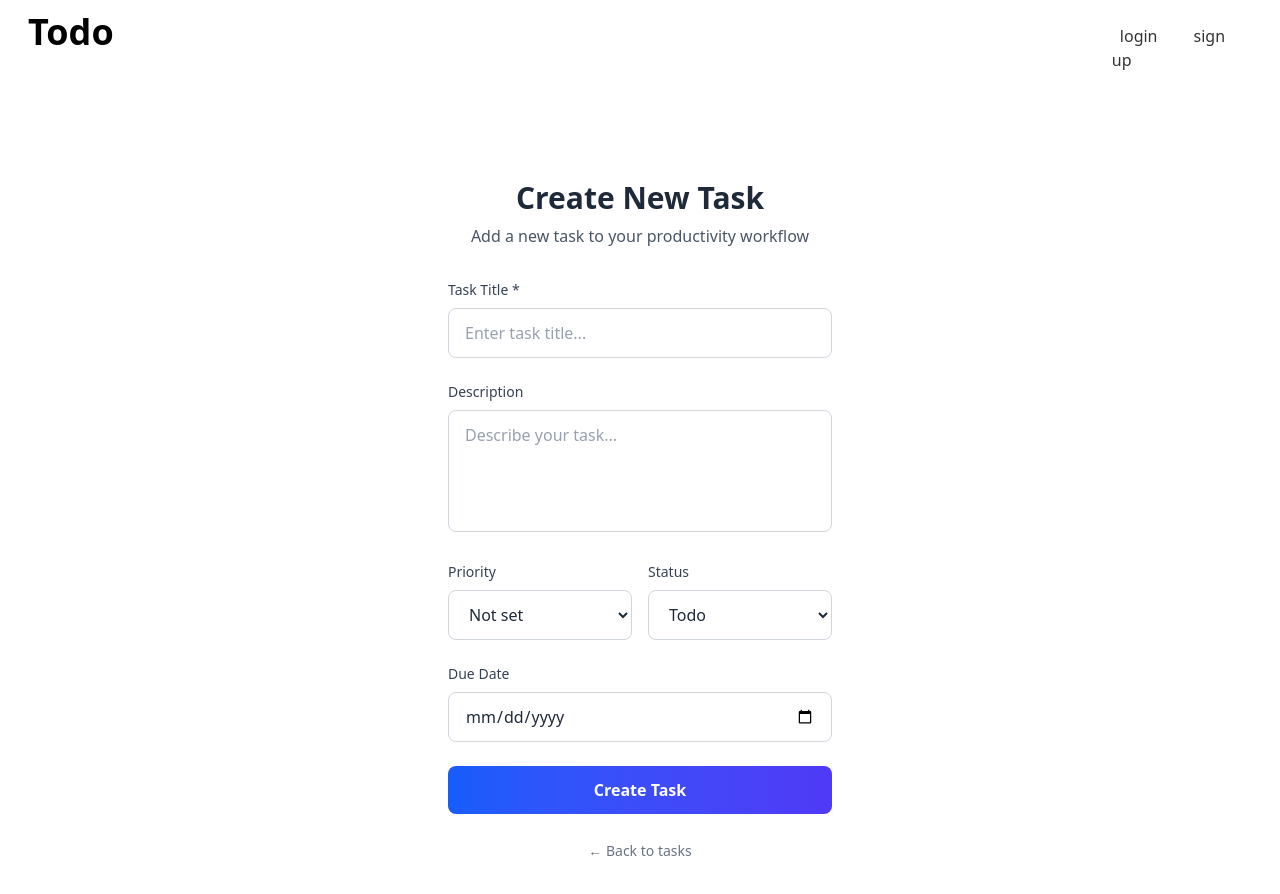
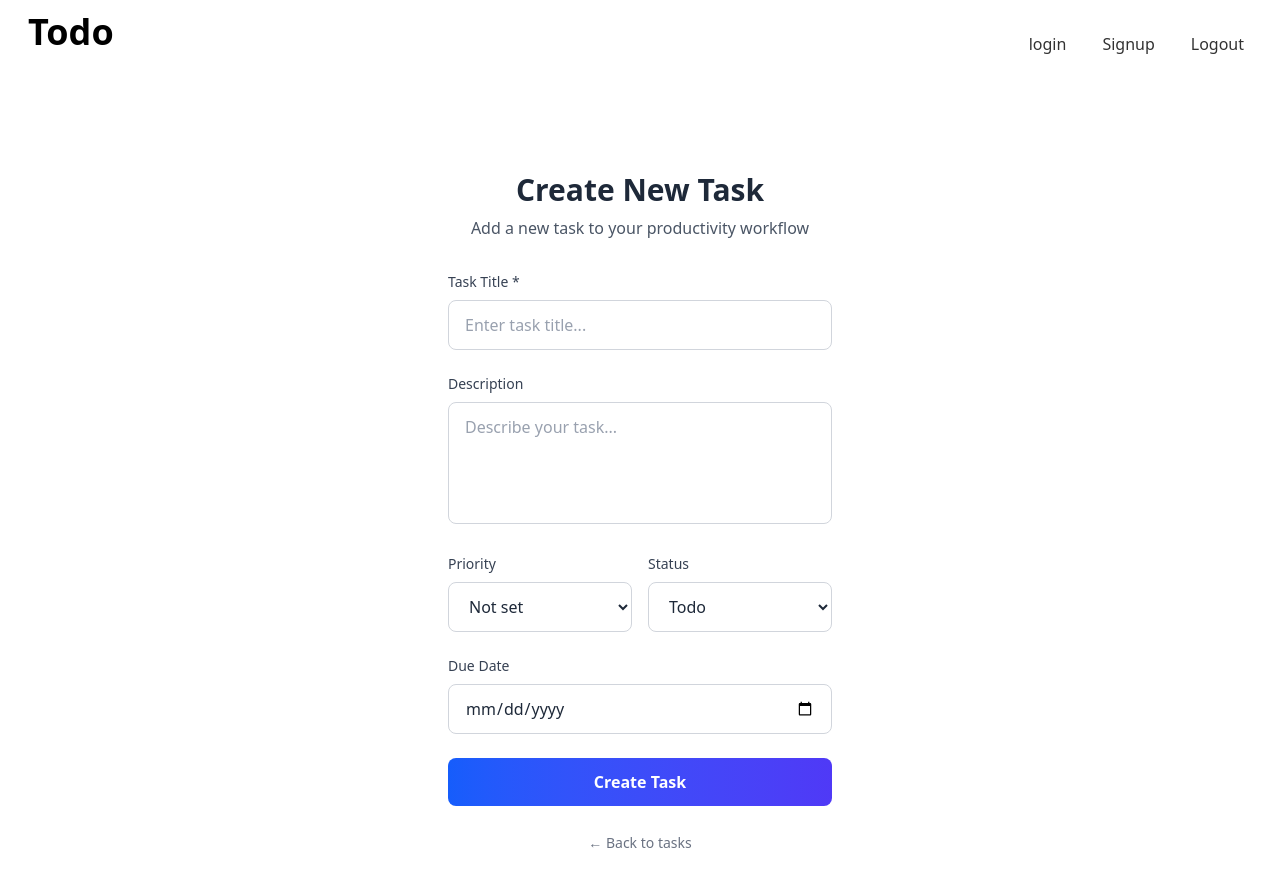
Before and after one commit to Md-Mahir-Asef/todo-app, a React (Vite) app in the folder client/: page /create in a window 1280 px wide. Shown: the top 894 px of the page. Built offline with nearby package versions, Linux system fonts and the light colour scheme; no server answers.

Commit message:
Made a login and logout function in server side.

```diff
--- a/client/src/components/Header.tsx
+++ b/client/src/components/Header.tsx
@@ -1,14 +1,40 @@
+import axios from "axios";
 import { Link } from "react-router-dom";
 
 export function Header() {
+  const baseUrl = import.meta.env.VITE_API_BASE_URL;
+  const logouter = async () => {
+    try {
+      const res = axios.post(
+        `${baseUrl}/user/logout`,
+        {},
+        { withCredentials: true }
+      );
+      console.log(res);
+      alert("Successfully logged Out");
+      window.location.reload();
+    } catch (err) {
+      console.log(err);
+    }
+  };
   return (
     <div className="p-7 pt-3 flex">
       <Link to={"/"} className="flex-11/12">
         <h1 className="text-4xl font-bold">Todo</h1>
       </Link>
-      <div className="pt-3 font-medium">
-        <Link to={"/login"} className="p-2 opacity-80 hover:opacity-100">login</Link>
-        <Link to={"/sign-up"} className="p-2 opacity-80 hover:opacity-100 pl-7">sign up</Link>
+      <div className="pt-3 font-medium flex flex-row">
+        <Link to={"/login"} className="p-2 opacity-80 hover:opacity-100">
+          login
+        </Link>
+        <Link to={"/sign-up"} className="p-2 opacity-80 hover:opacity-100 pl-7">
+          Signup
+        </Link>
+        <button
+          onClick={logouter}
+          className="p-2 opacity-80 hover:opacity-100 pl-7"
+        >
+          Logout
+        </button>
       </div>
     </div>
   );
--- a/client/src/components/Tasks.tsx
+++ b/client/src/components/Tasks.tsx
@@ -23,8 +23,8 @@ export function Tasks() {
   const loadTasks = async () => {
     try {
       setLoading(true);
-      const res = await axios.get<TaskType[]>(
-        `${baseUrl}/tasks/${sortFeild}/${sortOrder}`,
+      const res = await axios.get(
+        `${baseUrl}/user/task/${sortFeild}/${sortOrder}`,
         { withCredentials: true }
       );
       setTasks(res.data);
@@ -34,6 +34,8 @@ export function Tasks() {
       } else {
         console.log(err);
       }
+      alert("Please, Login to view your tasks.");
+      navigate("/login");
     } finally {
       setLoading(false);
     }
@@ -42,7 +44,10 @@ export function Tasks() {
   const handleDelete = async (id: string) => {
     try {
       const deletedTask = await axios.delete<TaskType>(
-        `${baseUrl}/tasks/${id}`
+        `${baseUrl}/user/task/${id}`,
+        {
+          withCredentials: true,
+        }
       );
       console.log(deletedTask);
       setShowDeleteDialogue(true);
--- a/client/src/pages/Create.tsx
+++ b/client/src/pages/Create.tsx
@@ -16,13 +16,17 @@ export function Create() {
     console.log("Create Task Called!");
     try {
       const baseUrl = import.meta.env.VITE_API_BASE_URL;
-      const response = await axios.post(`${baseUrl}/tasks`, {
-        title,
-        description,
-        priority,
-        dueDate,
-        status,
-      });
+      const response = await axios.post(
+        `${baseUrl}/user/task`,
+        {
+          title,
+          description,
+          priority,
+          dueDate,
+          status,
+        },
+        { withCredentials: true }
+      );
       console.log(response);
       navigate("/");
     } catch (error) {
--- a/client/src/pages/Login.tsx
+++ b/client/src/pages/Login.tsx
@@ -1,13 +1,18 @@
+import axios from 'axios';
 import { useState } from 'react';
 import { Link } from 'react-router-dom';
 
 export const Login = () => {
-  const [formData, setFormData] = useState({
-    username: '',
-    email: '',
-    password: '',
-    confirmPassword: ''
-  });
+  const [email, setEmail] = useState<string>("");
+  const [password, setPassword] = useState<string>("");
+
+  const logInhandeler = async () => {
+    try {
+      // const res = axios.post
+    } catch (error) {
+      console.log(error)
+    }
+  }
 
   return (
     <div className="min-h-screen bg-white flex items-center justify-center p-6">
@@ -26,7 +31,8 @@ export const Login = () => {
               type="email"
               id="email"
               name="email"
-              value={formData.email}
+              value={email}
+              onChange={(e)=> setEmail(e.target.value)}
               placeholder="Enter email..."
               className="w-full px-4 py-3 border border-gray-300 rounded-lg focus:ring-2 focus:ring-blue-500 focus:border-blue-500 outline-none transition-colors"
             />
@@ -40,16 +46,18 @@ export const Login = () => {
               type="password"
               id="password"
               name="password"
-              value={formData.password}
+              value={password}
+              onChange={(e)=> setPassword(e.target.value)}
               placeholder="Enter password..."
               className="w-full px-4 py-3 border border-gray-300 rounded-lg focus:ring-2 focus:ring-blue-500 focus:border-blue-500 outline-none transition-colors"
             />
           </div>
           <button
             type="button"
+            onClick={logInhandeler}
             className="w-full bg-blue-600 text-white py-3 px-4 rounded-lg font-medium hover:bg-blue-700 focus:ring-2 focus:ring-blue-500 focus:ring-offset-2 transition-colors"
           >
-            Sign In
+            Log In
           </button>
         </div>
 
--- a/client/src/pages/Update.tsx
+++ b/client/src/pages/Update.tsx
@@ -24,13 +24,13 @@ export function Update() {
     e.preventDefault();
     try {
       const baseUrl = import.meta.env.VITE_API_BASE_URL;
-      const response = await axios.put(`${baseUrl}/tasks/${id}`, {
+      const response = await axios.put(`${baseUrl}/user/task/${id}`, {
         title,
         description,
         priority,
         dueDate,
         status,
-      });
+      }, {withCredentials: true});
       console.log(response);
       navigate("/");
     } catch (error) {
```
